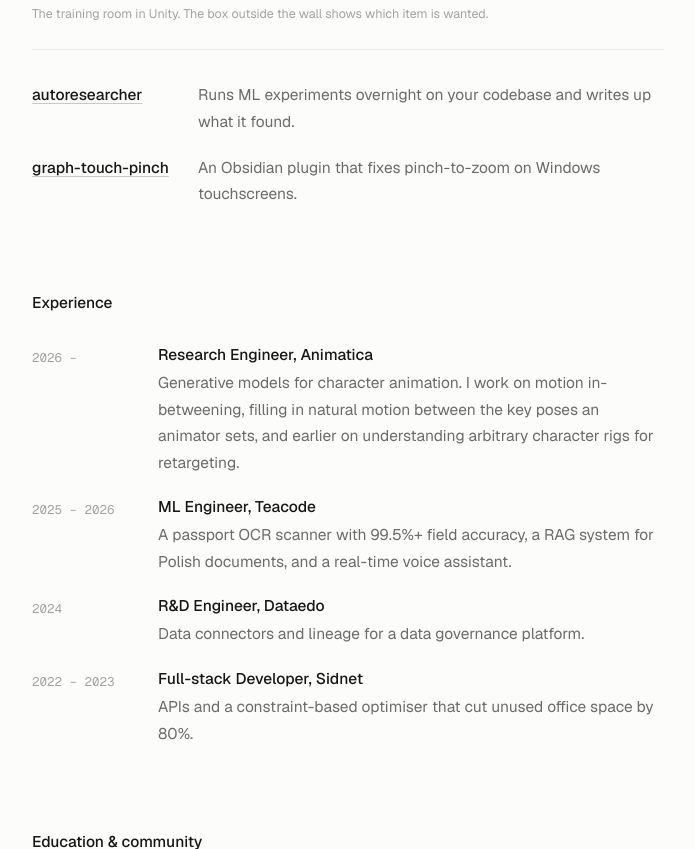
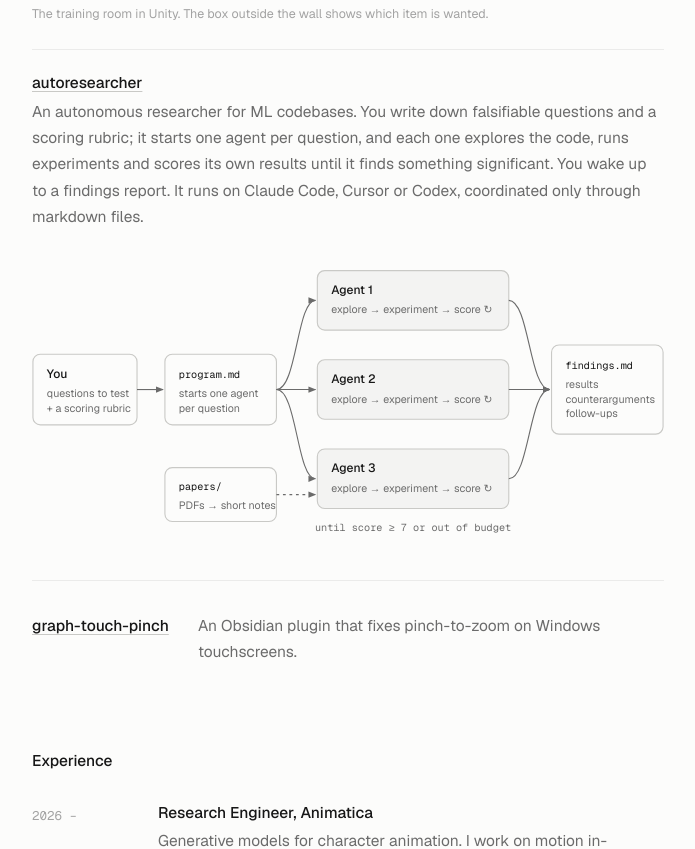
Before and after one commit to Pawcharz/pawcharz.github.io, a plain HTML site: page index.html in a window 1280 px wide. Shown: the part 2336-3185 px from the top of the page, without its empty margins (292-987 px from the left). Drawn offline with nearby package versions, Linux system fonts and the light colour scheme.

Commit message:
Add autoresearcher diagram to Projects
Co-Authored-By: Claude Opus 5.5 <noreply@anthropic.com>

```diff
--- a/index.html
+++ b/index.html
@@ -106,11 +106,75 @@
         </figure>
       </article>
 
+      <article class="project">
+        <h3><a href="https://github.com/Pawcharz/autoresearcher">autoresearcher</a></h3>
+        <p>An autonomous researcher for ML codebases. You write down falsifiable questions and a scoring rubric; it starts one agent per question, and each one explores the code, runs experiments and scores its own results until it finds something significant. You wake up to a findings report. It runs on Claude Code, Cursor or Codex, coordinated only through markdown files.</p>
+
+        <div class="diagram-wrap"><svg class="diagram" viewBox="0 0 680 320" role="img" aria-label="Diagram: you give questions and a rubric to program.md, which starts one worker per question; each worker loops explore, experiment, score; results go to findings.md; papers are distilled into notes the workers read.">
+          <defs>
+            <marker id="ah" viewBox="0 0 10 10" refX="9" refY="5" markerWidth="7" markerHeight="7" orient="auto-start-reverse">
+              <path class="head" d="M0,1 L10,5 L0,9 z"/>
+            </marker>
+          </defs>
+
+          <!-- You -->
+          <rect class="box" x="1" y="110" width="112" height="76" rx="8"/>
+          <text class="t" x="16" y="136">You</text>
+          <text class="s" x="16" y="156">questions to test</text>
+          <text class="s" x="16" y="172">+ a scoring rubric</text>
+
+          <path class="a" d="M113 148 H141" marker-end="url(#ah)"/>
+
+          <!-- program.md -->
+          <rect class="box" x="143" y="110" width="120" height="76" rx="8"/>
+          <text class="m" x="158" y="136" style="fill:var(--text)">program.md</text>
+          <text class="s" x="158" y="156">starts one agent</text>
+          <text class="s" x="158" y="172">per question</text>
+
+          <!-- fan out -->
+          <path class="a" d="M263 148 C285 148 285 52 305 52" marker-end="url(#ah)"/>
+          <path class="a" d="M263 148 H305" marker-end="url(#ah)"/>
+          <path class="a" d="M263 148 C285 148 285 244 305 244" marker-end="url(#ah)"/>
+
+          <!-- workers -->
+          <g>
+            <rect class="worker" x="307" y="20" width="206" height="64" rx="8"/>
+            <text class="t" x="322" y="45">Agent 1</text>
+            <text class="s" x="322" y="66">explore → experiment → score ↻</text>
+          </g>
+          <g>
+            <rect class="worker" x="307" y="116" width="206" height="64" rx="8"/>
+            <text class="t" x="322" y="141">Agent 2</text>
+            <text class="s" x="322" y="162">explore → experiment → score ↻</text>
+          </g>
+          <g>
+            <rect class="worker" x="307" y="212" width="206" height="64" rx="8"/>
+            <text class="t" x="322" y="237">Agent 3</text>
+            <text class="s" x="322" y="258">explore → experiment → score ↻</text>
+          </g>
+          <text class="m" x="410" y="300" text-anchor="middle">until score ≥ 7 or out of budget</text>
+
+          <!-- fan in -->
+          <path class="a" d="M513 52 C535 52 535 148 557 148" marker-end="url(#ah)"/>
+          <path class="a" d="M513 148 H557" marker-end="url(#ah)"/>
+          <path class="a" d="M513 244 C535 244 535 148 557 148" marker-end="url(#ah)"/>
+
+          <!-- findings -->
+          <rect class="box" x="559" y="100" width="120" height="96" rx="8"/>
+          <text class="m" x="574" y="126" style="fill:var(--text)">findings.md</text>
+          <text class="s" x="574" y="146">results</text>
+          <text class="s" x="574" y="162">counterarguments</text>
+          <text class="s" x="574" y="178">follow-ups</text>
+
+          <!-- papers -->
+          <rect class="box" x="143" y="232" width="120" height="58" rx="8"/>
+          <text class="m" x="158" y="256" style="fill:var(--text)">papers/</text>
+          <text class="s" x="158" y="276">PDFs → short notes</text>
+          <path class="d" d="M263 261 H305" marker-end="url(#ah)"/>
+        </svg></div>
+      </article>
+
       <ul class="rows projects">
-        <li>
-          <a href="https://github.com/Pawcharz/autoresearcher">autoresearcher</a>
-          <p>Runs ML experiments overnight on your codebase and writes up what it found.</p>
-        </li>
         <li>
           <a href="https://github.com/Pawcharz/graph-touch-pinch">graph-touch-pinch</a>
           <p>An Obsidian plugin that fixes pinch-to-zoom on Windows touchscreens.</p>
--- a/style.css
+++ b/style.css
@@ -110,3 +110,16 @@ footer { margin: 88px 0 56px; padding-top: 24px; border-top: 1px solid var(--lin
   .project.split-media figure { order: 0; max-width: 240px; }
   .project.split-media figure img { aspect-ratio: auto; }
 }
+
+/* autoresearcher diagram (inline SVG, follows light/dark) */
+    .diagram { width: 100%; height: auto; display: block; margin: 8px 0 4px; }
+    .diagram .box { fill: var(--bg); stroke: var(--link-line); stroke-width: 1.2; }
+    .diagram .worker { fill: color-mix(in srgb, var(--text) 4%, var(--bg)); stroke: var(--link-line); stroke-width: 1.2; }
+    .diagram .t { fill: var(--text); font: 500 13px var(--sans); }
+    .diagram .s { fill: var(--soft); font: 400 11.5px var(--sans); }
+    .diagram .m { fill: var(--soft); font: 400 11px var(--mono); }
+    .diagram .a { stroke: var(--soft); stroke-width: 1.2; fill: none; }
+    .diagram .d { stroke: var(--soft); stroke-width: 1.2; fill: none; stroke-dasharray: 3 4; }
+    .diagram .head { fill: var(--soft); }
+.diagram-wrap { overflow-x: auto; }
+@media (max-width: 640px) { .diagram { min-width: 560px; } }
```
Also changed, not shown: 1 other file.
